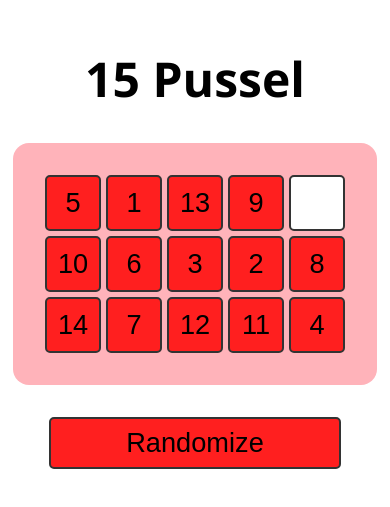
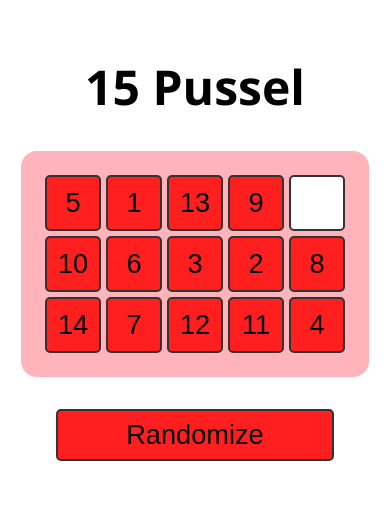
Before and after one commit to Skjesper/15-puzzle, a Next.js app: page / in a window 390 px wide. Shown: the part 165-672 px from the top of the page. Built offline with nearby package versions, Linux system fonts and the light colour scheme.

Commit message:
updated mobile padding

```diff
--- a/src/components/Puzzle/Box/box.module.css
+++ b/src/components/Puzzle/Box/box.module.css
@@ -13,6 +13,7 @@
   .box {
     grid-template-columns: repeat(var(--grid-cols), 3.5rem);
     grid-template-rows: repeat(var(--grid-rows), 3.5rem);
+    padding: 1.5rem;
 
   }
 }
```
